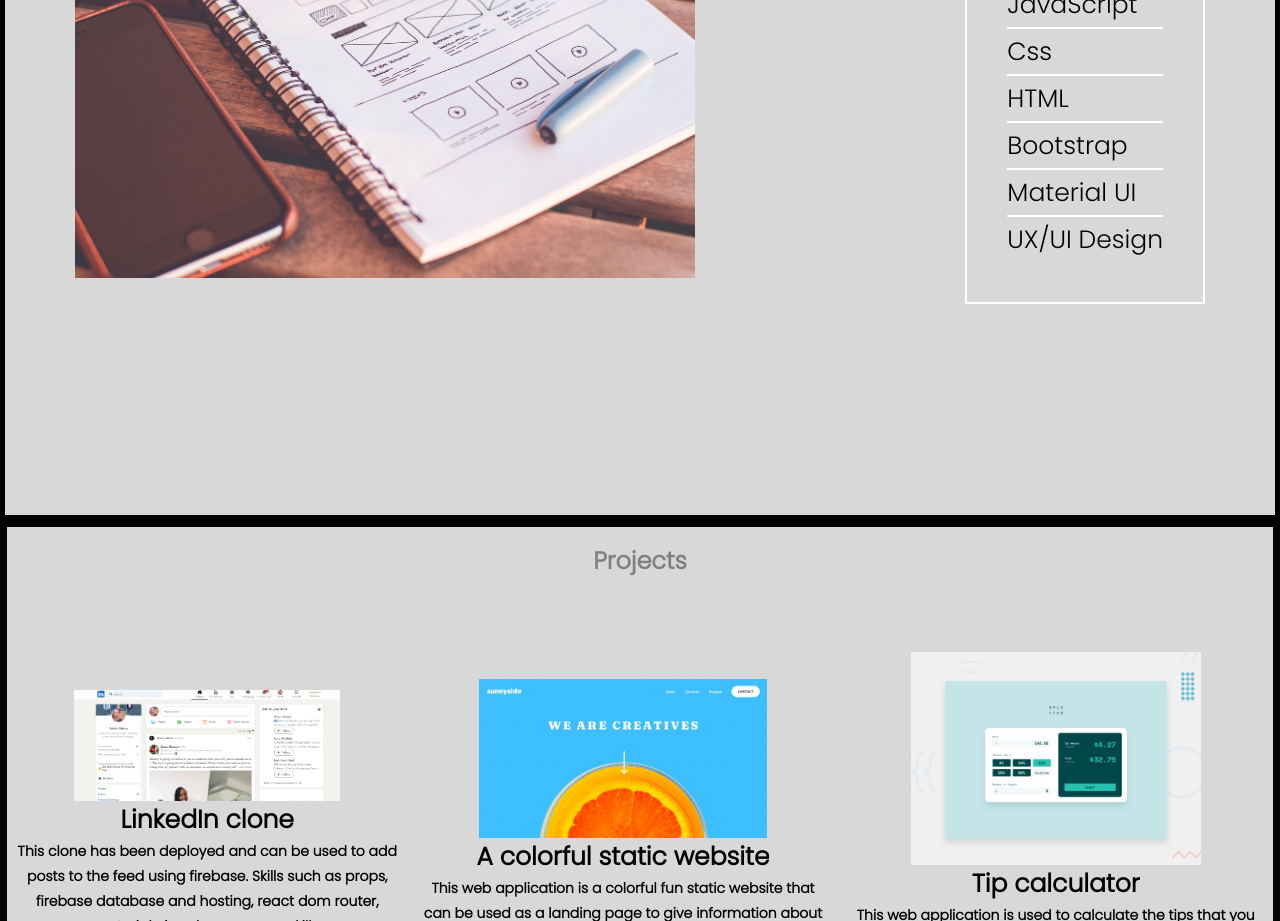
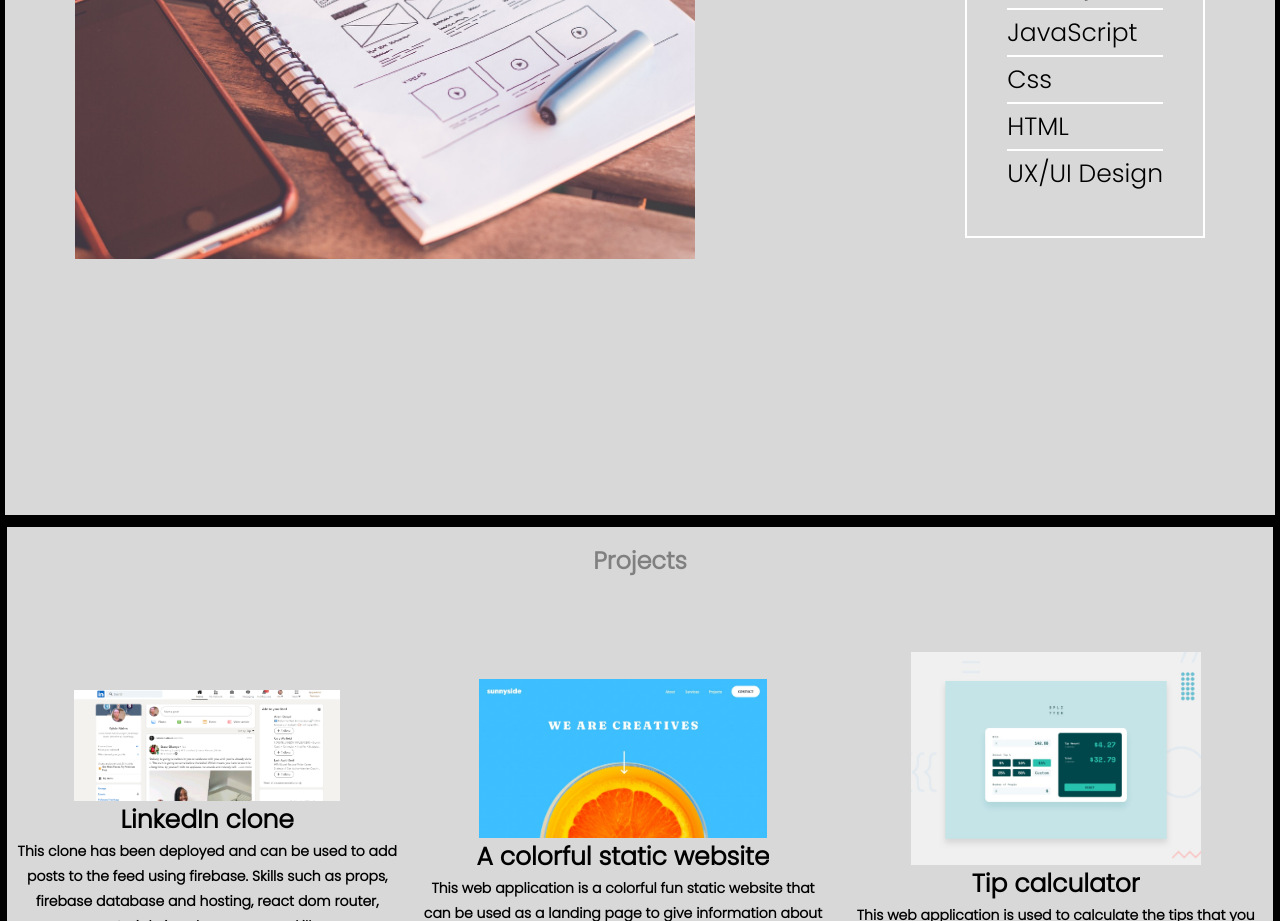
Before and after one commit to SylviaMaina/My-portfolio, a React (Create React App) app: page / in a window 1280 px wide. Shown: the part 1080-2001 px from the top of the page. Built offline with nearby package versions, Linux system fonts and the light colour scheme.

Commit message:
Update About.js

```diff
--- a/src/Components/About.js
+++ b/src/Components/About.js
@@ -18,8 +18,6 @@ function About() {
           <p>JavaScript</p>
           <p>Css</p>
           <p>HTML</p>
-          <p>Bootstrap</p>
-          <p>Material UI</p>
           <p>UX/UI Design</p>
         </div>
       </div>
```
